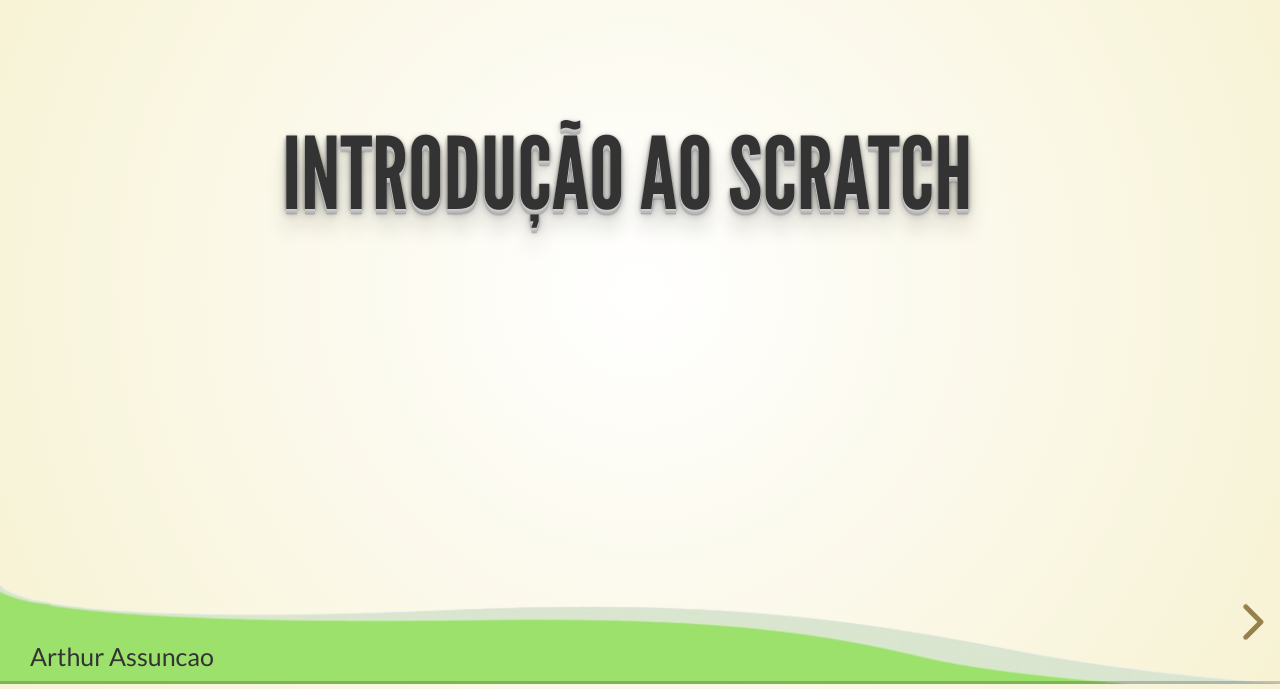
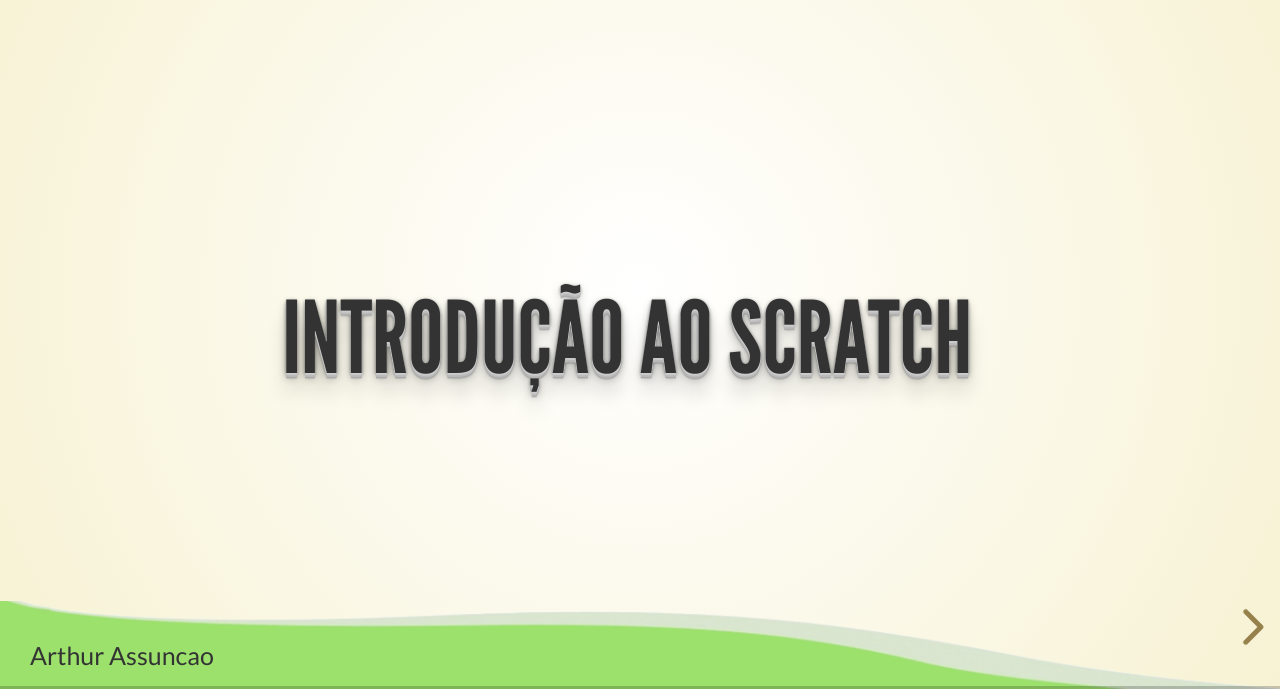
Before and after one commit to ArthurAssuncao/ScratchPalestra, a website: page index.html in a window 1280 px wide. Shown: the part 111-800 px from the top of the page. Drawn offline with Linux system fonts and the light colour scheme.

Commit message:
fix: responsive layout

```diff
--- a/css/style-responsivo.css
+++ b/css/style-responsivo.css
@@ -58,13 +58,13 @@
     display: flex;
     flex-direction: column;
     width: 100vw;
-    height: 96.9vh;
+    height: 100vh;
     margin: 0 auto;
-    margin-top: 2vh;
+    /* margin-top: 2vh; */
     text-align: center;
     overflow-wrap: break-word;
     font-size: 2rem;
-    padding-top: 20px;
+    /* padding-top: 20px; */
   }
 
   .reveal h1, .reveal h2, .reveal h3, .reveal h4, .reveal h5, .reveal h6{
@@ -75,7 +75,6 @@
 
   .reveal h1 {
     font-size: 3.5rem;
-    margin-top: 20vh;
   }
 
   .reveal h2 {
@@ -113,8 +112,11 @@
   }
 
   .reveal section {
-    font-size: 2.3rem;
-    top: 8vh !important;
+    font-size: 2.1rem;
+  }
+
+  .reveal section section.present {
+    margin-top: 0vh;
   }
 
   .reveal section img {
@@ -145,8 +147,8 @@
 
   .reveal .slides {
     width: 100vw !important;
-    height: 97vh !important;
-    /* top: 5vh; */
+    height: calc(100vh - 6vh - 20px - 5vh) !important;
+    margin-top: calc(6vh + 20px);
     bottom: 0vh;
     display: flex;
     flex-direction: column;
@@ -169,6 +171,7 @@
     margin: 0 auto;
     left: 30px;
     right: 30px;
+    padding-top: 20px;
   }
 
   .reveal .header:first-child {
@@ -198,16 +201,22 @@
     height: auto;
     margin: 0 auto;
   }
+
   .reveal .footer {
     position: absolute;
-    height: 10vh;
+    height: 5vh;
     display: flex;
     font-size: 1.3rem;
     text-align: center;
-    bottom: -5vh;
+    bottom: 0vh;
     width: calc(100vw - 30px);
-    left: 30px;
+    padding-left: 30px;
     z-index: 1;
+    line-height: 6vh;
+  }
+
+  .reveal .footer .credits {
+    bottom: 0px;
   }
 
   .reveal .font-small {
@@ -260,7 +269,10 @@
 
   .reveal section {
     font-size: 2.5rem;
-    top: 8vh !important;
+  }
+
+  .reveal section section.present {
+    margin-top: 5vh;
   }
 
   .reveal section img {
@@ -281,6 +293,10 @@
     font-size: 2rem;
   }
 
+  .reveal .footer .credits {
+    margin-top: 30px;
+  }
+
   .reveal .font-small {
     font-size: 2rem;
   }
@@ -295,6 +311,11 @@
   @media (orientation: landscape) {
     .reveal .two-elements {
       flex-direction: row;
+      justify-content: center;
+    }
+
+    .reveal .two-elements img {
+      margin: 0;
     }
   }
 
@@ -331,9 +352,13 @@
     height: 8vh;
   }
 
+  .reveal .slides {
+    height: calc(100vh - 8vh - 20px - 5vh) !important;
+    margin-top: calc(8vh + 20px);
+  }
+
   .reveal section {
     font-size: 4rem;
-    top: 10vh !important;
   }
 
   .reveal section img {
@@ -393,6 +418,11 @@
     height: 10vh;
   }
 
+  .reveal .slides {
+    height: calc(100vh - 10vh - 20px - 8vh) !important;
+    margin-top: calc(10vh + 20px);
+  }
+
   .reveal section {
     font-size: 4.5rem;
   }
@@ -409,6 +439,7 @@
 
   .reveal .footer {
     font-size: 3.5rem;
+    height: 8vh;
   }
 
   .reveal .font-small {
@@ -460,9 +491,13 @@
     height: 11vh;
   }
 
+  .reveal .slides {
+    height: calc(100vh - 10vh - 20px - 11vh) !important;
+    margin-top: calc(10vh + 20px);
+  }
+
   .reveal section {
     font-size: 3.5rem;
-    top: 7vh !important;
   }
 
   .reveal section h2 {
@@ -472,6 +507,7 @@
 
   .reveal .footer {
     font-size: 2.5rem;
+    height: 11vh;
   }
 
   .reveal .font-small {
@@ -480,5 +516,10 @@
 
   .reveal .two-elements {
     flex-direction: row;
+    justify-content: center;
+  }
+
+  .reveal .two-elements img {
+    margin: 0;
   }
 }
--- a/css/style.css
+++ b/css/style.css
@@ -1,10 +1,11 @@
 
-.reveal {
+.reveal .footer {
   background: url("../assets/img/bg.png");
   background-position: bottom;
   background-size: 100vw;
   background-repeat: no-repeat;
   margin: 0;
+  color: #333;
 }
 
 .logo {
@@ -39,7 +40,3 @@
   margin-left: auto !important;
   margin-right: auto !important;
 }
-
-.footer {
-  color: #333;
-}
--- a/index.html
+++ b/index.html
@@ -496,7 +496,7 @@
       </section>
     </div>
     <div class="footer">
-      Arthur Assuncao
+      <span class="credits">Arthur Assuncao</span>
     </div>
   </div>
   <script type="text/javascript" src="bower_components/reveal.js/js/reveal.js"></script>
@@ -505,7 +505,6 @@
   <script>
     Reveal.initialize({
       width: "100%",
-      height: "100%",
       margin: 0,
       minScale: 1,
       maxScale: 1
```
